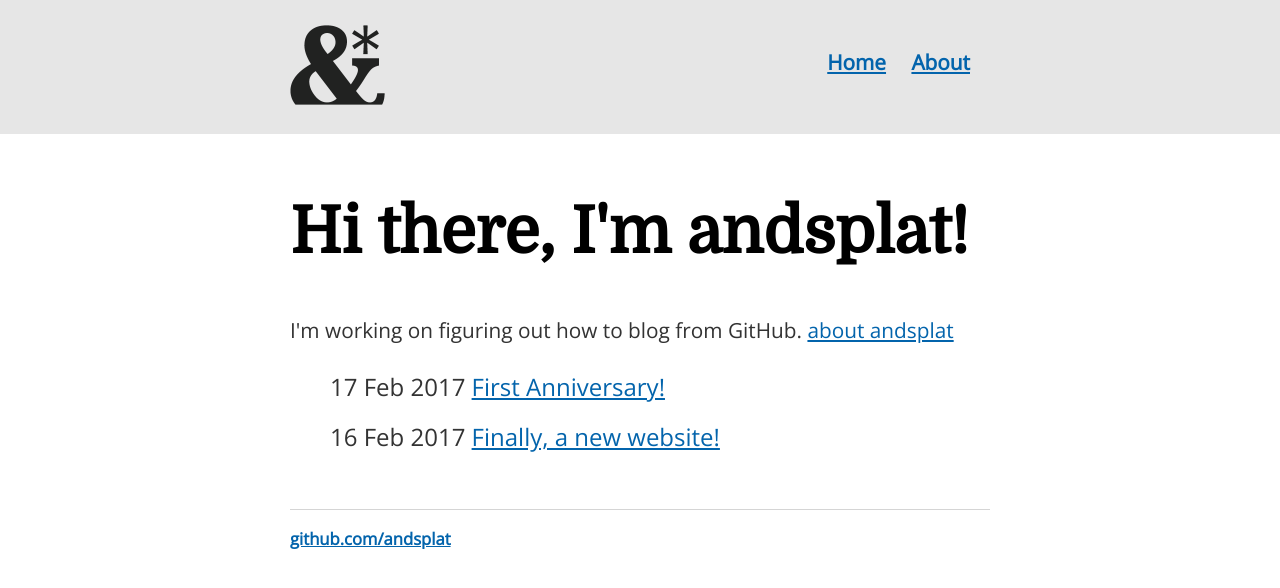
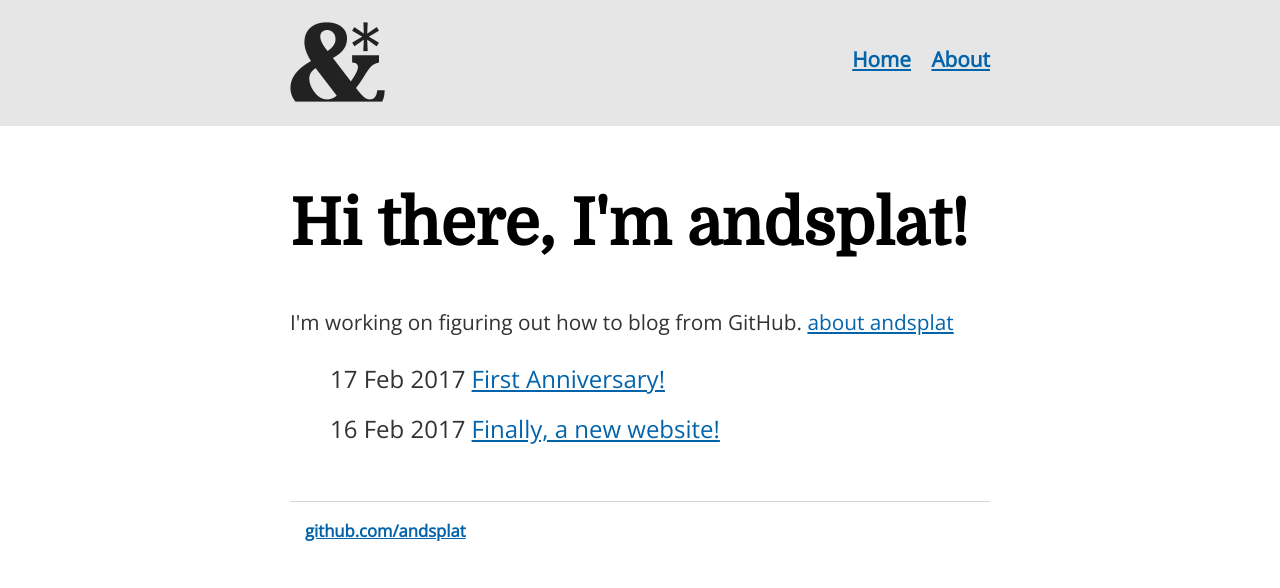
Before and after one commit to andsplat/benwfey, a Jekyll site: the page built from index.html, in a window 1280 px wide. Shown: the top 588 px of the page. Built offline with Jekyll 4.4.1, drawn with Linux system fonts in a browser that asks for light colours.

Commit message:
style updates

```diff
--- a/_layouts/default.html
+++ b/_layouts/default.html
@@ -20,7 +20,7 @@
 		<div class="site-header">
 			<div class="site-nav">
 			<div class="site-title">
-			<a href="http://andsplat.com/" rel="home" class="site-logo"><img src="/images/logo.png" alt="and splat, a blog by Ben W. Fey"></a>
+			<a href="/" rel="home" class="site-logo"><img src="/images/logo.png" alt="and splat, a blog by Ben W. Fey"></a>
 			</div>
 			<nav>
 	    		<ul>
--- a/css/main.css
+++ b/css/main.css
@@ -13,7 +13,7 @@ body {
 	margin: 0 auto;
 	max-width: 700px;
 	background-color: #e6e6e6;
-	padding: 25px 5%;
+	padding: 22px 5% 20px;
 }
 nav ul, footer ul {
     font-family: 'Open Sans', sans-serif;
@@ -23,7 +23,7 @@ nav ul, footer ul {
 }
 nav ul li, footer ul li {
     display: inline;
-    margin-right: 20px;
+    margin-left: 15px;
 }
 nav {
 	float: right;
```
